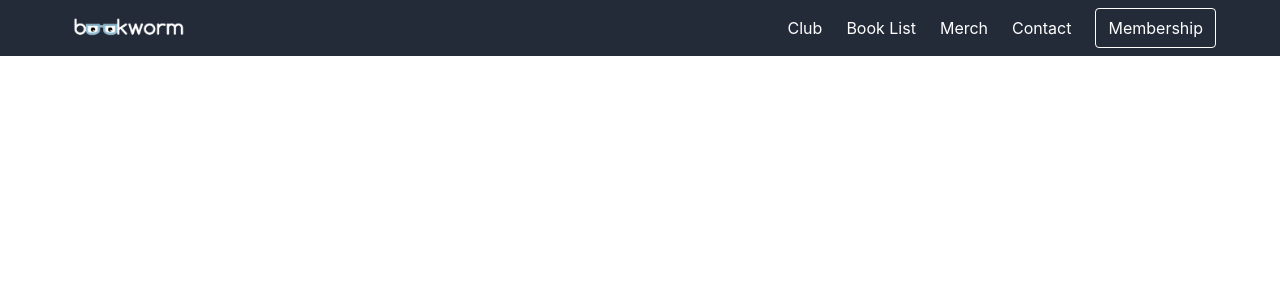
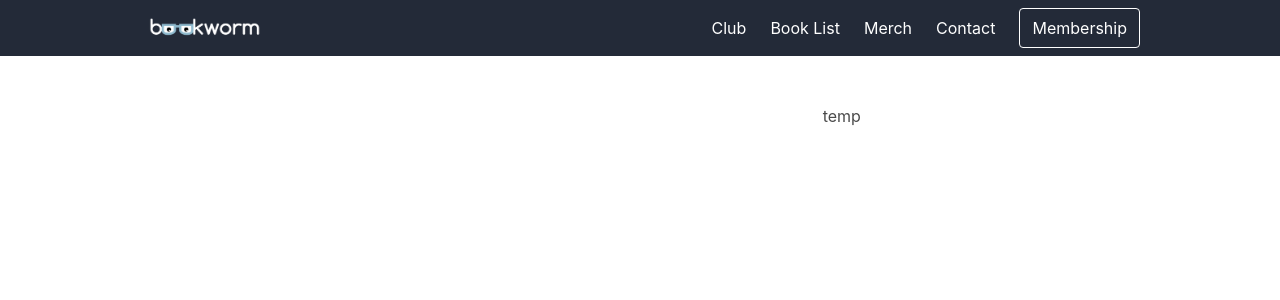
Before and after one commit to joebuhlig/bookworm.fm, a Jekyll site: the page built from about/index.html, in a window 1280 px wide. Shown: the top 300 px of the page. Built offline with Jekyll 4.4.1, drawn with Linux system fonts in a browser that asks for light colours.

Commit message:
reset layout

```diff
--- a/_layouts/default.html
+++ b/_layouts/default.html
@@ -8,7 +8,14 @@
     {% include navigation.html %}
     <section class="section">
       <div class="container">
-        {{ content }}
+        <div class="columns">
+          <div class="column is-two-thirds">
+            {{ content }}
+          </div>
+          <div class="column is-one-third">
+            temp
+          </div>
+        </div>
       </div>
     </section>
   </body>
--- a/_sass/variables.sass
+++ b/_sass/variables.sass
@@ -1 +1,2 @@
 $primary: #232A38
+$fullhd: 1064px
--- a/index.html
+++ b/index.html
@@ -4,7 +4,8 @@ layout: page
 {%- for post in site.posts -%}
 <div class="block">
   <h2 class="is-size-4 has-text-weight-bold has-text-primary"><a href="{{ post.url }}">{{ post.title }}</a></h2>
-  <p class="is-size-6">{{ post.date | date_to_long_string: "ordinal", "US"}}</p>
-  <p>{{ post.excerpt }}</p>
+  <div class="is-size-6">{{ post.date | date_to_long_string: "ordinal", "US"}} • </div>
+  <div class="is-size-5">{{ post.excerpt }}</div>
 </div>
+<hr>
 {%- endfor -%}
```
Also changed, not shown: 1 other file.
